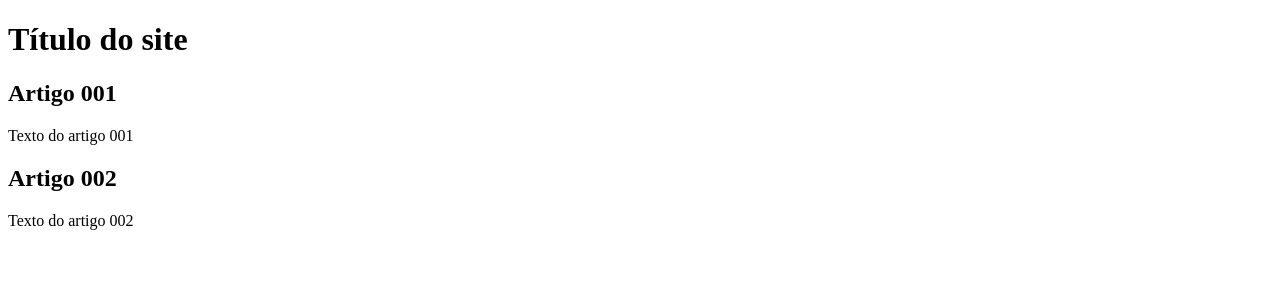
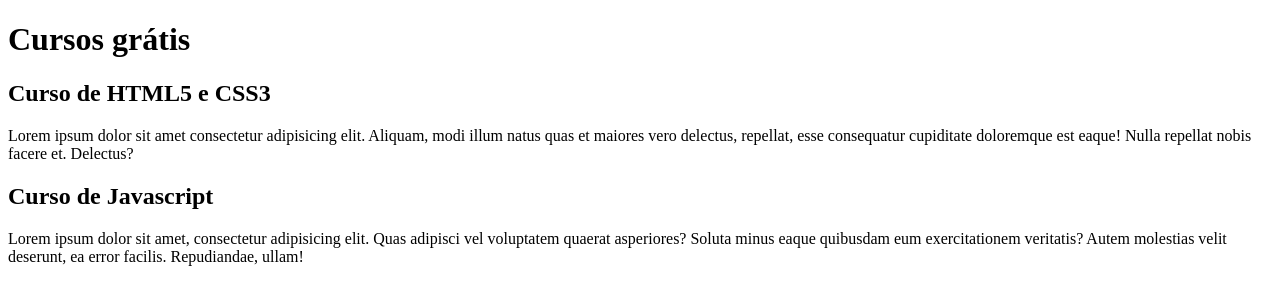
Before and after one commit to Alexander-Fonseca/projeto_site, a plain HTML site: page index.html in a window 1280 px wide. Drawn offline with Linux system fonts and the light colour scheme.

Commit message:
comecei a escrever o conteúdo

```diff
--- a/index.html
+++ b/index.html
@@ -9,15 +9,15 @@
 <body>
     <main>
         <head>
-<h1> Título do site</h1>
+<h1> Cursos grátis</h1>
         </head>
         <article>
-            <h2>Artigo 001</h2>
-            <p>Texto do artigo 001</p>
+            <h2>Curso de HTML5 e CSS3</h2>
+            <p>Lorem ipsum dolor sit amet consectetur adipisicing elit. Aliquam, modi illum natus quas et maiores vero delectus, repellat, esse consequatur cupiditate doloremque est eaque! Nulla repellat nobis facere et. Delectus?</p>
         </article>
         <article>
-            <h2>Artigo 002</h2>
-            <p>Texto do artigo 002</p>
+            <h2>Curso de Javascript</h2>
+            <p>Lorem ipsum dolor sit amet, consectetur adipisicing elit. Quas adipisci vel voluptatem quaerat asperiores? Soluta minus eaque quibusdam eum exercitationem veritatis? Autem molestias velit deserunt, ea error facilis. Repudiandae, ullam!</p>
         </article>
     </main>
 </body>
```
